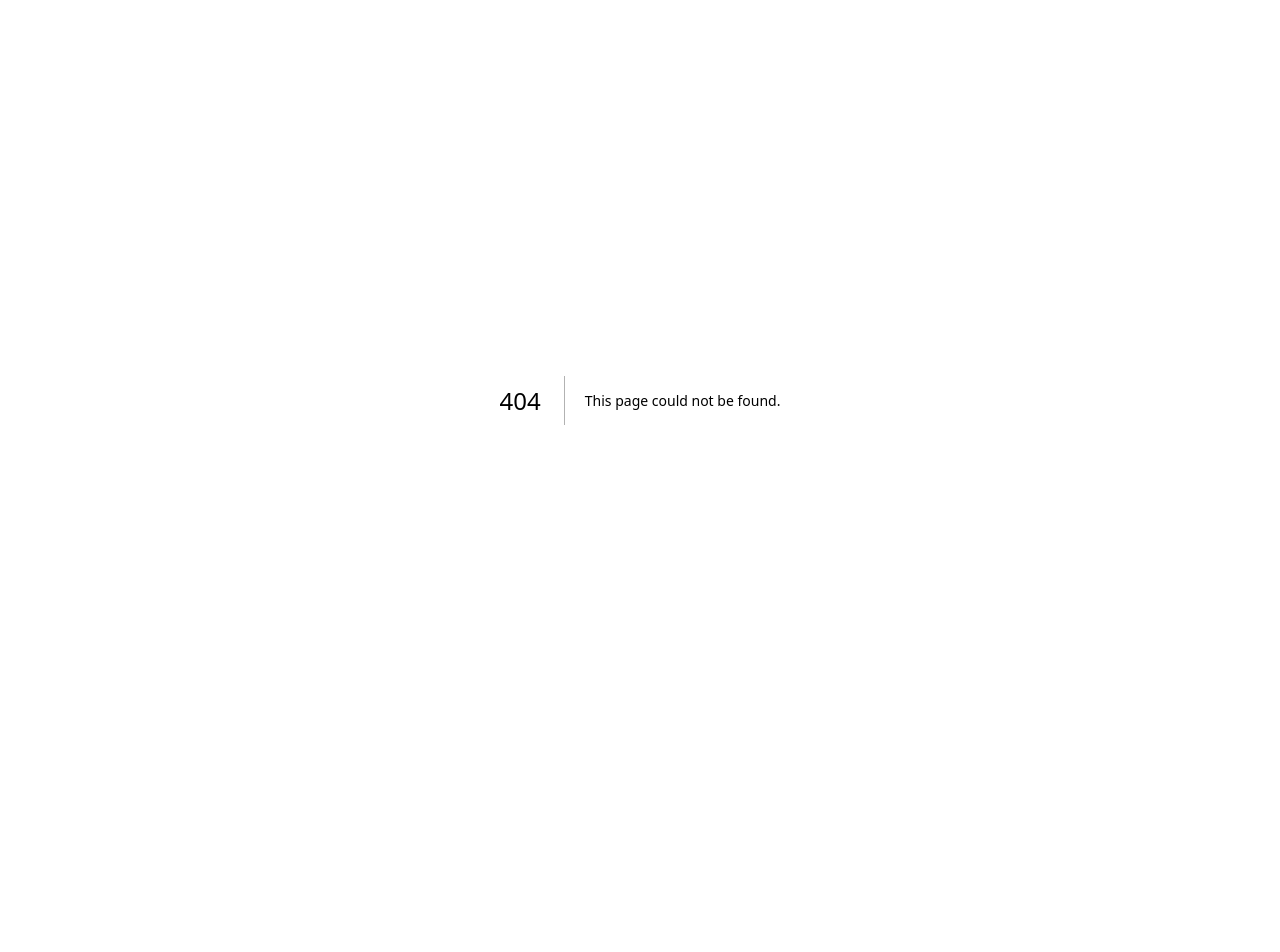
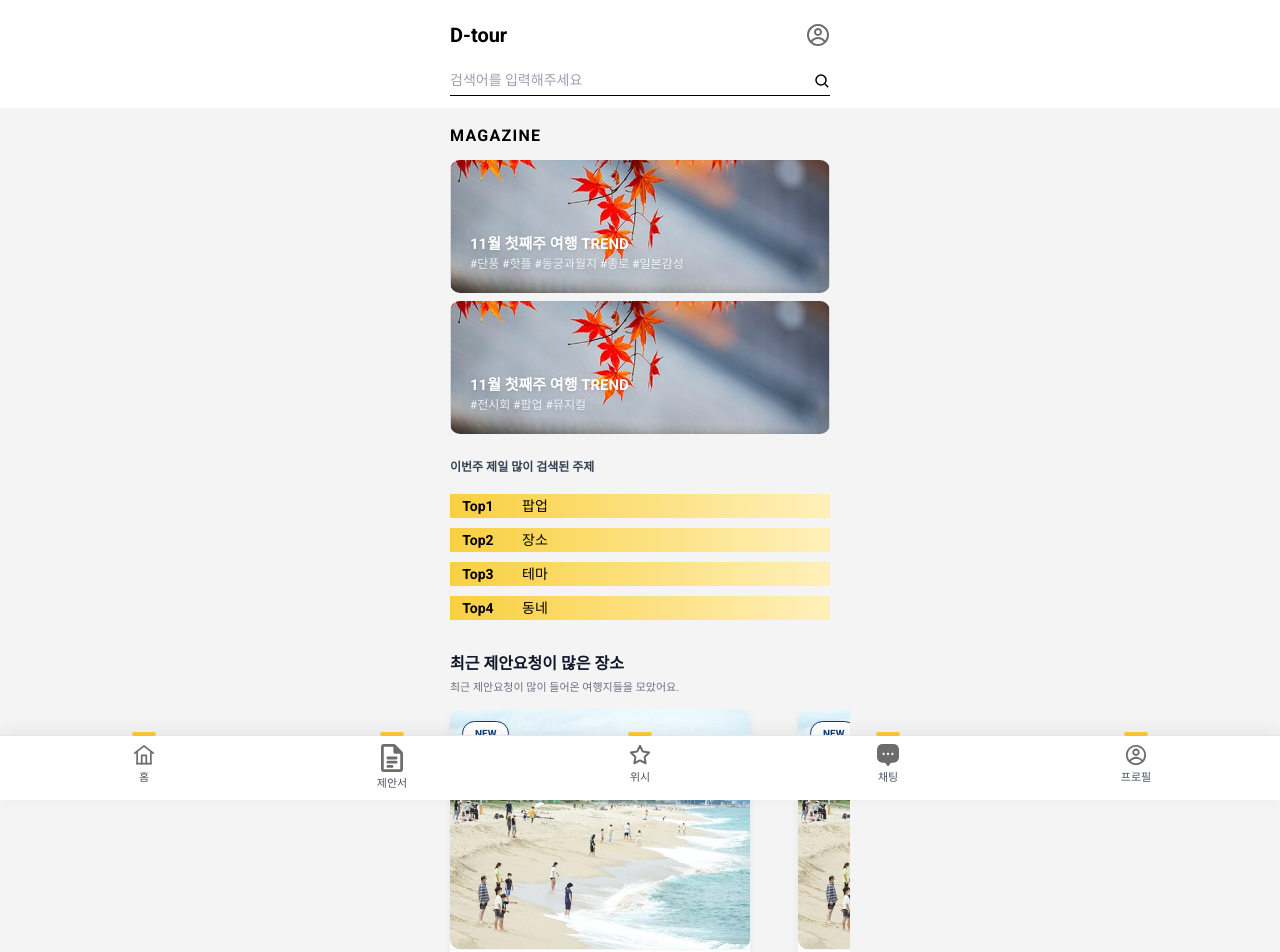
Before and after one commit to Likelion-Yonsei-13th/13-DEMODAY-FRONTEND-TEAM02, a Next.js app: page /trend in a window 1280 px wide. Before the commit this address had no page. Shown: the top 952 px of the page. Before the commit the page ends 800 px from the top, so only its background shows below. Built offline with nearby package versions, Linux system fonts and the light colour scheme.

Commit message:
trend page completed

```diff
--- a/src/app/page.tsx
+++ b/src/app/page.tsx
@@ -1,5 +1,6 @@
 import Image from "next/image";
 import Navbar from '../components/nav/Navbar';
+import TopHeader from "@/components/TopHeader";
 
 const CATEGORIES = Array.from({ length: 10 }, () => "Text");
 
@@ -18,40 +19,8 @@ export default function HomePage() {
   return (
     <main className="min-h-screen pb-[88px] bg-[#F4F4F4]">
       {/* ===== 헤더 ===== */}
-      <header className="bg-white">
-        {/* 타이틀 + 프로필 아이콘 */}
-        <div className="mx-auto w-full max-w-[420px] px-5 pt-4 pb-3 flex items-center justify-between">
-          <h1 className="text-[20px] font-bold text-gray-800">D-tour</h1>
-          <Image src="/profile.svg" alt="프로필" width={24} height={24} />
-        </div>
 
-        {/* 검색 바 */}
-        <div className="mx-auto w-full max-w-[420px] px-5 pb-4">
-          <div className="flex items-center gap-2 border-b border-gray-300 focus-within:border-gray-500 transition-colors">
-            <input
-              type="text"
-              placeholder="검색어를 입력해주세요"
-              className="w-full bg-transparent outline-none border-none placeholder:text-gray-400 text-[14px] py-2"
-            />
-            {/* 검색 아이콘 (svg) */}
-            <svg
-              width="18"
-              height="18"
-              viewBox="0 0 24 24"
-              className="shrink-0 text-gray-700"
-              fill="none"
-              stroke="currentColor"
-              strokeWidth="2"
-              strokeLinecap="round"
-              strokeLinejoin="round"
-              aria-hidden="true"
-            >
-              <circle cx="11" cy="11" r="8" />
-              <line x1="21" y1="21" x2="16.65" y2="16.65" />
-            </svg>
-          </div>
-        </div>
-      </header>
+      <TopHeader />
 
       {/* ===== 활동 카테고리 ===== */}
       <section className="mx-auto w-full max-w-[420px] px-5">
--- /dev/null
+++ b/src/app/trend/page.tsx
@@ -0,0 +1,173 @@
+// src/app/trend/page.tsx
+import Image from "next/image";
+import Navbar from "@/components/nav/Navbar";
+import TopHeader from "@/components/TopHeader";
+
+export default function TrendPage() {
+  return (
+    <main className="min-h-screen bg-[#F4F4F4] pb-[calc(80px+env(safe-area-inset-bottom))]">
+      <TopHeader />
+
+      {/* 컨텐츠 영역 */}
+      <section className="mx-auto w-full max-w-[420px] px-5 pt-4 pb-24">
+        {/* MAGAZINE 섹션 */}
+        <div className="mb-6">
+          <p className="text-[16px] font-bold tracking-[0.08em] text-black">
+            MAGAZINE
+          </p>
+
+          <div className="mt-3 space-y-2">
+            <div className="relative h-[133px] w-full overflow-hidden rounded-[10px] bg-gray-300 overflow-hidden">
+              <Image
+                src="/megazine.png"
+                alt="매거진 1"
+                width={335}
+                height={133}
+                className="h-full w-full object-cover"
+              />
+
+              <div className="absolute left-5 bottom-5">
+                <p className="text-[15px] font-semibold text-white drop-shadow">
+                    11월 첫째주 여행 TREND
+                </p>
+                <p className="text-[12px] font-medium text-white opacity-80 drop-shadow">
+                    #단풍 #핫플 #동궁과월지 #종로 #일본감성
+                </p>
+              </div>
+            </div>
+
+            <div className="relative h-[133px] w-full overflow-hidden rounded-[10px] bg-gray-300">
+              <Image
+                src="/megazine.png"
+                alt="매거진 2"
+                width={335}
+                height={133}
+                className="h-full w-full object-cover"
+              />
+              <div className="absolute left-5 bottom-5">
+                <p className="text-[15px] font-semibold text-white drop-shadow">
+                    11월 첫째주 여행 TREND
+                </p>
+                <p className="text-[12px] font-medium text-white opacity-80 drop-shadow">
+                    #전시회 #팝업 #뮤지컬
+                </p>
+              </div>
+            </div>
+
+          </div>
+        </div>
+
+        {/* 이번주 제일 많이 검색된 주제 (Top 리스트) */}
+        <div className="mb-8">
+          <p className="mb-2 text-[12px] font-semibold text-gray-700">
+            이번주 제일 많이 검색된 주제
+          </p>
+
+          <div className="overflow-hidden text-[14px]">
+            {[
+              { rank: "Top1", label: "팝업" },
+              { rank: "Top2", label: "장소" },
+              { rank: "Top3", label: "테마" },
+              { rank: "Top4", label: "동네" },
+            ].map((row, idx) => (
+              <div
+                key={row.rank}
+                className={`flex h-[24px] items-center text-[14px] mt-[10px]`}
+                style={{
+                    background: "linear-gradient(90deg, #F9D040 0%, #FFF0BB 100%)",
+                }}
+              >
+                <div className="flex w-[56px] items-center justify-center font-semibold">
+                  {row.rank}
+                </div>
+                <div className="flex-1 px-4">{row.label}</div>
+              </div>
+            ))}
+          </div>
+        </div>
+
+        {/* 최근 제안요청이 많은 장소 */}
+        <TrendCardSection
+          title="최근 제안요청이 많은 장소"
+          subtitle="최근 제안요청이 많이 들어온 여행지들을 모았어요."
+        />
+
+        {/* 최근 조회수가 많은 제안서 */}
+        <TrendCardSection
+          title="최근 조회수가 많은 제안서"
+          subtitle="많은 여행자들이 보고 있는 제안서예요."
+        />
+
+        {/* 최근 채팅이 많이 된 로컬 */}
+        <TrendCardSection
+          title="최근 채팅이 많이 된 로컬"
+          subtitle="요즘 가장 활발하게 활동 중인 로컬들이에요."
+        />
+      </section>
+
+      {/* 하단 고정 내비게이션 */}
+      <Navbar />
+    </main>
+  );
+}
+
+/* ===== 재사용 섹션 컴포넌트 ===== */
+
+type TrendCardSectionProps = {
+  title: string;
+  subtitle?: string;
+};
+
+function TrendCardSection({ title, subtitle }: TrendCardSectionProps) {
+  const cards = [1, 2, 3]; // 샘플 카드 3개
+
+  return (
+    <section className="mb-8">
+      <div className="mb-3 flex items-baseline justify-between">
+        <div>
+          <h2 className="text-[16px] font-bold text-gray-900">{title}</h2>
+          {subtitle && (
+            <p className="mt-1 text-[11px] text-gray-500">{subtitle}</p>
+          )}
+        </div>
+      </div>
+
+      {/* 가로 스크롤 카드 리스트 */}
+      <div className="-mx-5 overflow-x-auto pb-1">
+        <div className="flex gap-12 px-5">
+          {cards.map((i) => (
+            <TrendPlaceCard key={i} />
+          ))}
+        </div>
+      </div>
+    </section>
+  );
+}
+
+/* ===== 개별 카드 ===== */
+
+function TrendPlaceCard() {
+  return (
+    <article className="w-[300px] overflow-hidden flex-none rounded-[10px] bg-white shadow-[0_2px_8px_rgba(0,0,0,0.06)]">
+      {/* 이미지 영역 */}
+      <div className="relative h-[240px] w-full overflow-hidden">
+        <Image
+          src="/hot.png"
+          alt="여행지 이미지"
+          width={300}
+          height={240}
+          className="h-full w-full object-cover"
+        />
+        <span className="absolute left-3 top-3 rounded-full border border-[#0B3B75] bg-white px-3 py-1 text-[10px] font-semibold text-[#0B3B75]">
+          NEW
+        </span>
+      </div>
+
+      {/* 텍스트 영역 */}
+      <div className="border-t border-gray-100 px-3 py-3">
+        <p className="text-[11px] text-gray-500">이름</p>
+        <p className="mt-1 text-[13px] font-semibold text-gray-900">소개글</p>
+      </div>
+    </article>
+  );
+}
--- /dev/null
+++ b/src/components/TopHeader.tsx
@@ -0,0 +1,27 @@
+"use client";
+
+import Image from "next/image";
+
+export default function TopHeader() {
+  return (
+    <header className="bg-white">
+      <div className="mx-auto w-full max-w-[420px] px-5 pt-5 pb-3">
+        {/* 로고 / 프로필 아이콘 */}
+        <div className="mb-5 flex items-center justify-between">
+          <span className="text-[20px] font-semibold">D-tour</span>
+          <Image src="/profile.svg" alt="프로필" width={24} height={24} />
+        </div>
+
+        {/* 검색 박스 */}
+        <div className="flex items-center gap-2 border-b border-black pb-1">
+          <input
+            type="text"
+            placeholder="검색어를 입력해주세요"
+            className="flex-1 border-none bg-transparent text-[14px] outline-none placeholder:text-gray-400"
+          />
+          <Image src="/search.svg" alt="검색" width={16} height={16} />
+        </div>
+      </div>
+    </header>
+  );
+}
```
Also changed, not shown: public/megazine.png (added), public/search.svg (added).
